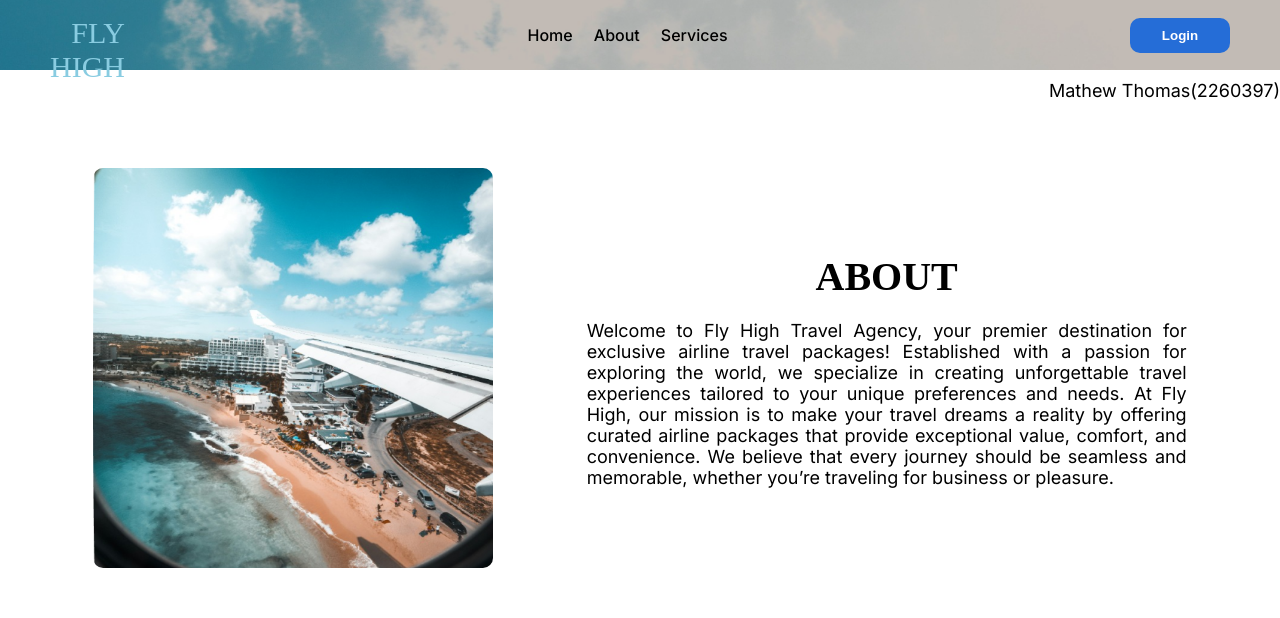
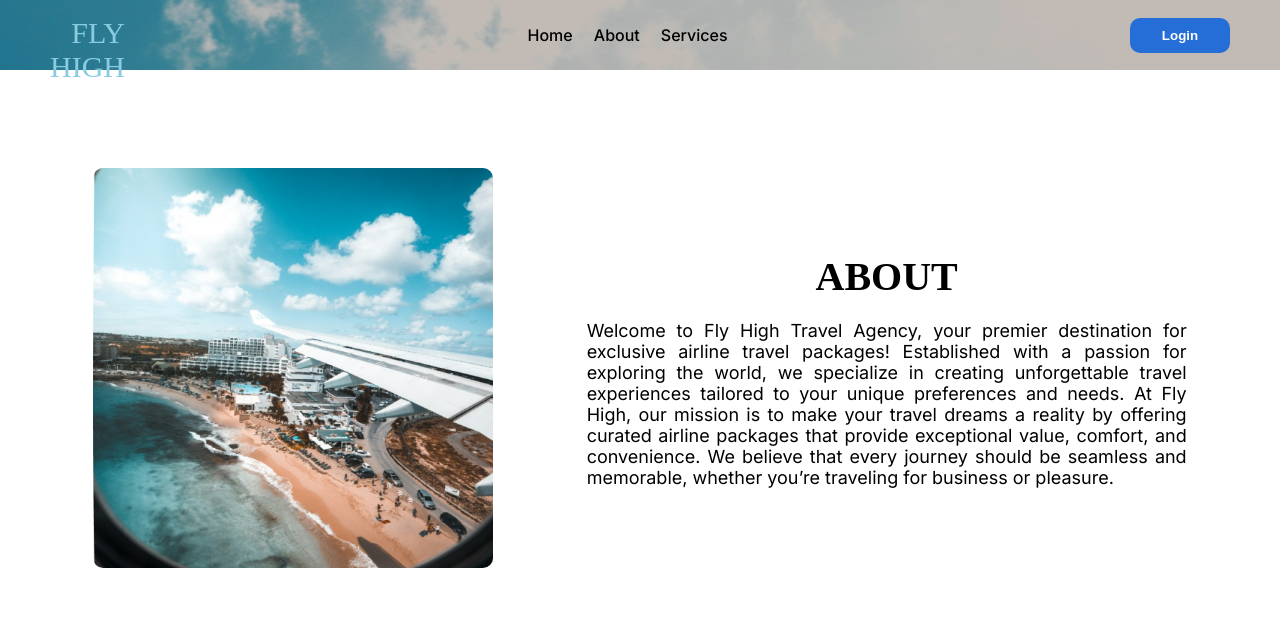
Before and after one commit to Vegetarian-Dracula/Web-Dev, a website: page public/about-page.html in a window 1280 px wide. Shown: the top 618 px of the page. Drawn offline with Linux system fonts and the light colour scheme; a web font is replaced by a local one.

Commit message:
Update about-page.html

```diff
--- a/public/about-page.html
+++ b/public/about-page.html
@@ -35,7 +35,7 @@
             <img src="airplane-about.png" alt="">
         </div>
         <div class="about">
-            <div class="name">Mathew Thomas(2260397)</div>
+            <div class="name"></div>
             <h2>ABOUT</h2>
             <p>Welcome to Fly High Travel Agency, your premier destination for exclusive airline travel packages! Established with a passion for exploring the world, we specialize in creating unforgettable travel experiences tailored to your unique preferences and needs. At Fly High, our mission is to make your travel dreams a reality by offering curated airline packages that provide exceptional value, comfort, and convenience. We believe that every journey should be seamless and memorable, whether you’re traveling for business or pleasure.</p>
         </div>
```
